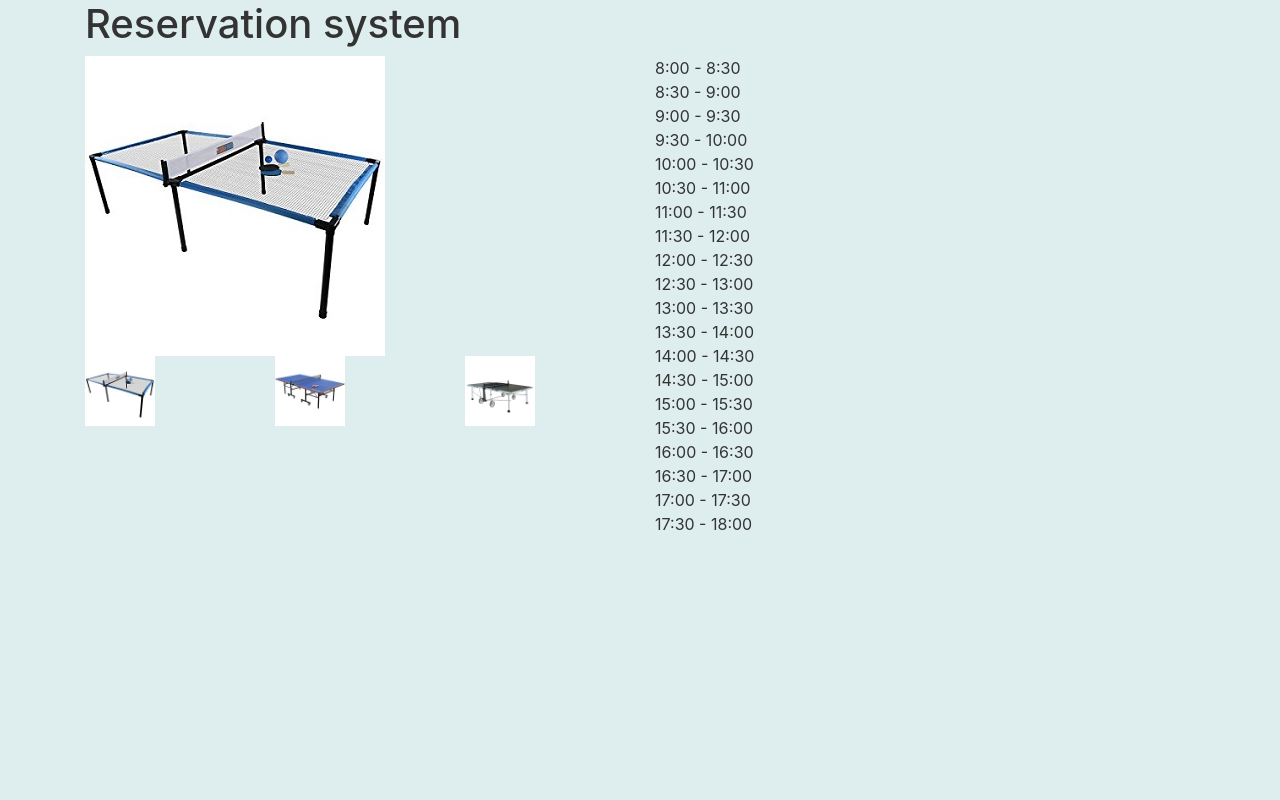
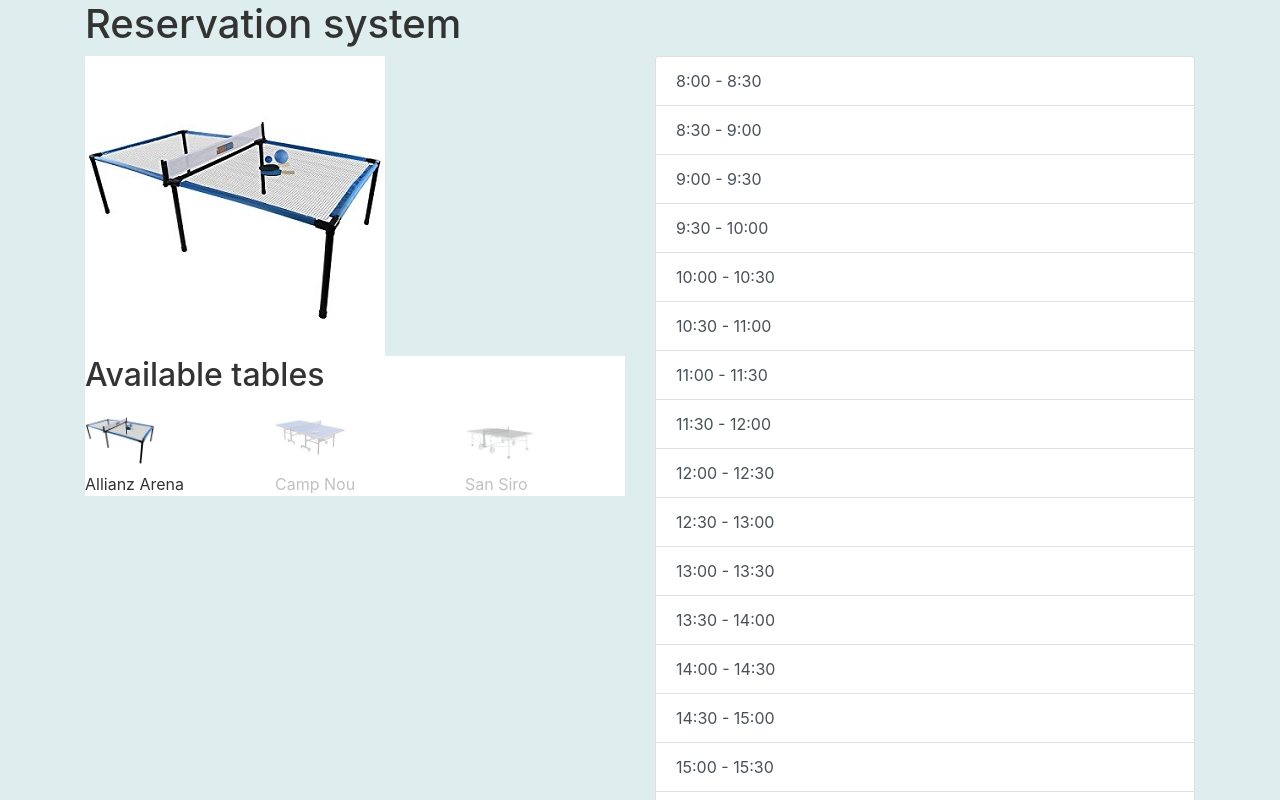
Before and after one commit to dominios/react-session, a React app: page / in a window 1280 px wide. Shown: the top 800 px of the page. Built offline with nearby package versions, Linux system fonts and the light colour scheme.

Commit message:
extended bootstrap usage

```diff
--- a/src/js/MainPage.js
+++ b/src/js/MainPage.js
@@ -40,7 +40,11 @@ class MainPage extends React.Component {
         return (
             <div className="row">
                 <div className="col">
-                    <TableMaster table={this.state.selectedTable} tables={tables} selectTable={this.selectTable}/>
+                    <TableMaster
+                        tables={tables}
+                        table={this.state.selectedTable}
+                        selectTable={this.selectTable}
+                    />
                 </div>
                 <div className="col">
                     {
--- a/src/js/NewEditReservation.js
+++ b/src/js/NewEditReservation.js
@@ -42,33 +42,61 @@ class NewEditReservation extends React.Component {
     render () {
         return (
             <div>
+
                 <h3>
                     {
                         (this.props.reservation.isReserved) ? "Edit reservation" : "New reservation"
                     }
                 </h3>
-                <div>
+
+                <form>
+
+                    <div className="form-group">
+                        <label htmlFor="homeTeam">
+                            Home Team
+                        </label>
                         <input
+                            id="homeTeam"
+                            className="form-control"
                             type="text"
                             name="home"
-                        placeholder="Home"
                             defaultValue={this.state.home}
                             onChange={this.changeHomeTeam}
                         />
                     </div>
-                <div>
+
+                    <div className="form-group">
+                        <label htmlFor="awayTeam">
+                            Away Team
+                        </label>
                         <input
+                            id="awayTeam"
+                            className="form-control"
                             type="text"
                             name="guest"
-                        placeholder="Away"
                             defaultValue={this.state.guest}
                             onChange={this.changeAwayTeam}
                         />
                     </div>
-                <div>
-                    <button onClick={this.confirm}>Confirm reservation</button>
-                    <button onClick={this.cancel}>Cancel</button>
+
+                    <div className="form-group">
+
+                        <button
+                            className="btn btn-primary"
+                            onClick={this.confirm}
+                        >
+                            <i className="fa fa-check"/> Confirm reservation
+                        </button>
+
+                        <button
+                            className="btn btn-secondary"
+                            onClick={this.cancel}
+                        >
+                            <i className="fa fa-ban"/> Cancel
+                        </button>
                     </div>
+
+                </form>
             </div>
         )
     }
--- a/src/js/TableDetail.js
+++ b/src/js/TableDetail.js
@@ -5,17 +5,19 @@ class TableDetail extends React.Component {
 
     printSchedule () {
         return timeSlots.map((date, index) => {
-            return <div
-                key={index}
-                onClick={() => this.props.selectDate(index)}
+            return <a href="#"
+                      key={index}
+                      className="list-group-item list-group-item-action"
+                      onClick={() => this.props.selectDate(index)}
             >
                 {date} {(this.props.table.reservations[index].isReserved) ? "RESERVED" : ""}
-            </div>
+
+            </a>
         });
     }
 
     render () {
-        return (<div>
+        return (<div className="list-group schedule">
             {this.printSchedule()}
         </div>);
     }
--- a/src/js/TableMaster.js
+++ b/src/js/TableMaster.js
@@ -12,13 +12,18 @@ class TableMaster extends React.Component {
     tableList () {
         return this.props.tables.map((table, index) => {
             return (
-                <div className="col" key={index}>
-                    <a href="#" onClick={() => this.selectTable(table)}>
+                <div
+                    key={index}
+                    className={`col ${this.props.table.title === table.title ? 'active' : ''}`}
+                    onClick={() => this.selectTable(table)}
+                >
                     <img
                         style={{ maxHeight: 70 }}
                         src={table.img}
                     />
-                    </a>
+                    <div className="table-title">
+                        {table.title}
+                    </div>
                 </div>
             )
         })
@@ -31,15 +36,20 @@ class TableMaster extends React.Component {
     render () {
         return (
             <div>
-                <div className="row">
+
+                <div className="row table-detail">
                     <div className="col">
                         <img src={this.props.table.img}/>
                     </div>
                 </div>
+
+                <div className="table-list">
+                    <h2>Available tables</h2>
                     <div className="row">
                         {
                             this.tableList()
                         }
+                    </div>
                 </div>
             </div>
         )
@@ -47,7 +57,8 @@ class TableMaster extends React.Component {
 }
 
 TableMaster.propTypes = {
-    tables: PropTypes.array.isRequired
+    tables: PropTypes.array.isRequired,
+    table: PropTypes.object.isRequired
 };
 
 export default TableMaster;
--- a/src/js/data.js
+++ b/src/js/data.js
@@ -24,6 +24,7 @@ export const timeSlots = [
 export const tables = [
     {
         img: "assets/table1.jpg",
+        title: "Allianz Arena",
         reservations: [
             { isReserved: false },
             { isReserved: false },
@@ -49,6 +50,7 @@ export const tables = [
     },
     {
         img: "assets/table2.jpg",
+        title: "Camp Nou",
         reservations: [
             { isReserved: false },
             { isReserved: false },
@@ -74,6 +76,7 @@ export const tables = [
     },
     {
         img: "assets/table3.jpg",
+        title: "San Siro",
         reservations: [
             { isReserved: false },
             { isReserved: false },
--- a/src/sass/styles.scss
+++ b/src/sass/styles.scss
@@ -4,4 +4,38 @@
 body {
   background: #deeeee;
   color: #333333;
+
+  .table-detail {
+
+  }
+
+  .table-list {
+    background: #fff;
+
+    .row {
+
+      .col {
+
+        cursor: pointer;
+        transition: all .3s;
+        opacity: 0.3;
+
+        &.active,
+        &:hover {
+          opacity: 1;
+        }
+      }
+    }
+  }
+
+  .schedule {
+
+    .list-group-item-action {
+      transition: all .3s;
+      &:hover {
+        color: $white;
+        background: theme-color("primary");
+      }
+    }
+  }
 }
```
Lines whose indentation alone changed are shown as unchanged.
